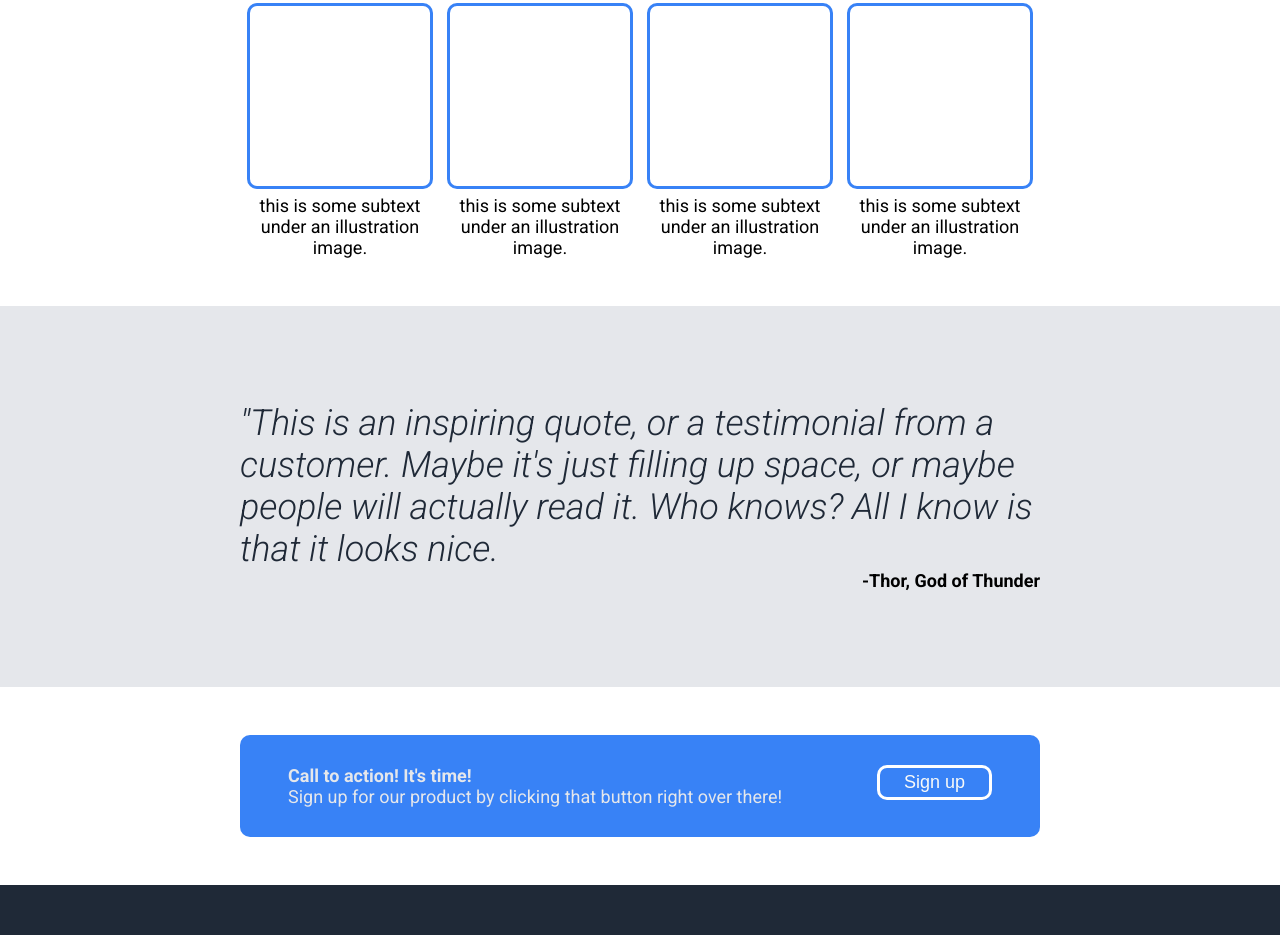
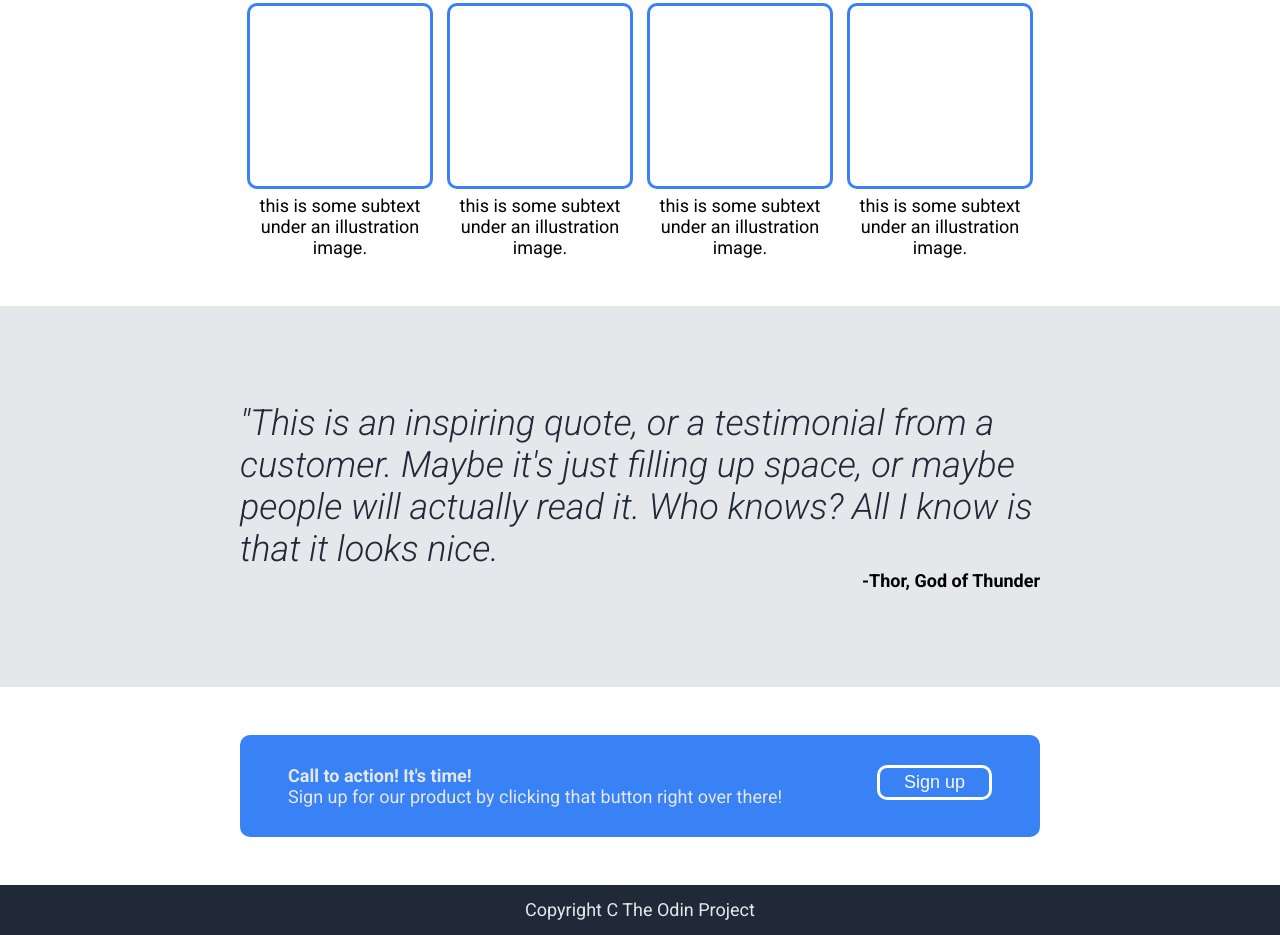
Before and after one commit to qweleb/landing-page-TOP, a plain HTML site: page index.html in a window 1280 px wide. Shown: the part 513-1448 px from the top of the page. Before the commit the page ends 1398 px from the top, so only its background shows below. Drawn offline with Linux system fonts and the light colour scheme.

Commit message:
BUG FIX: missing </div> tag
Appropriately closed a div element
added footer

```diff
--- a/index.html
+++ b/index.html
@@ -103,6 +103,12 @@
           <div class="cta-right">
             <button id="signup" class="blue-bg w-border">Sign up</button>
           </div>
+        </div>
+      </div>
+    </div>
+    <div id="section">
+      <div class="plate footer">
+        <p class="white">Copyright C The Odin Project</p>
       </div>
     </div>
   </body>
--- a/styles.css
+++ b/styles.css
@@ -169,6 +169,11 @@ p {
     border-radius: 10px;
 }
 
+.footer {
+    height: 50px;
+    justify-content: center;
+}
+
 .cta-left {
     display: flex;
     flex-direction: column;
```
